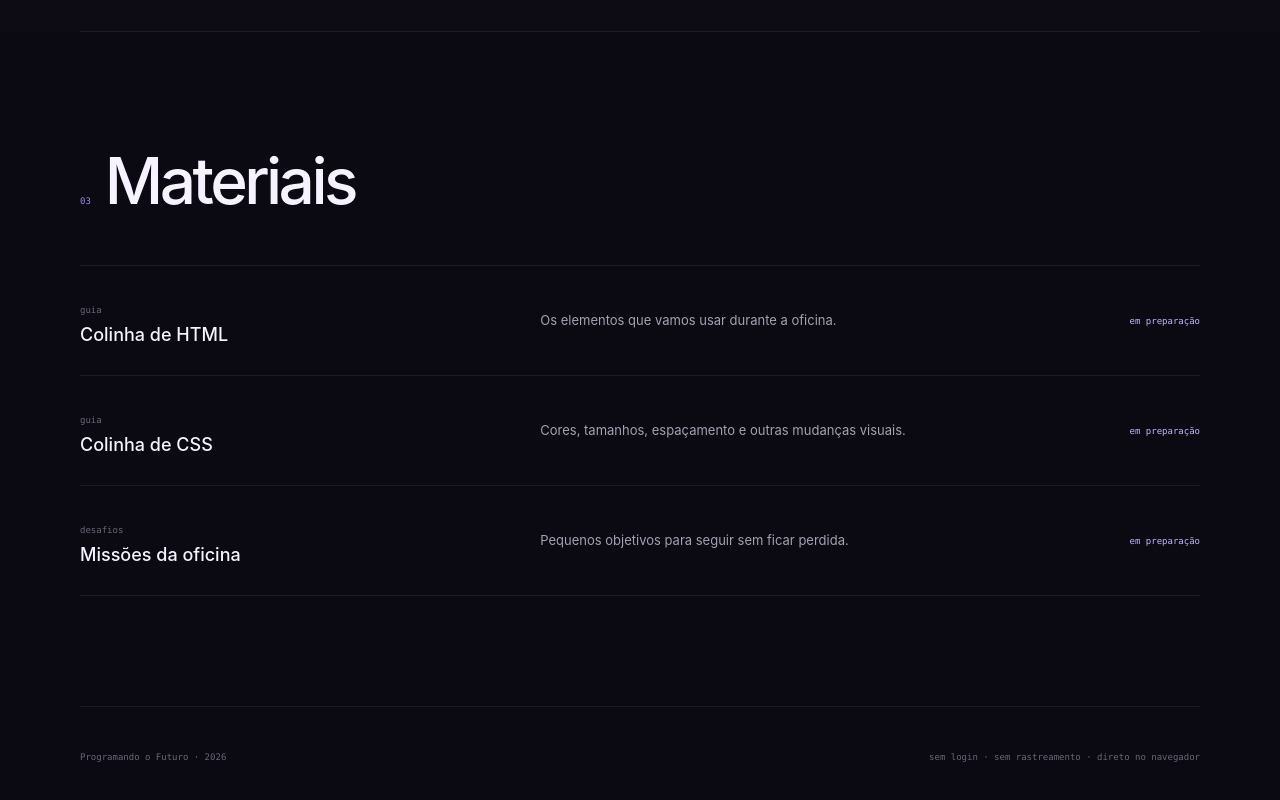
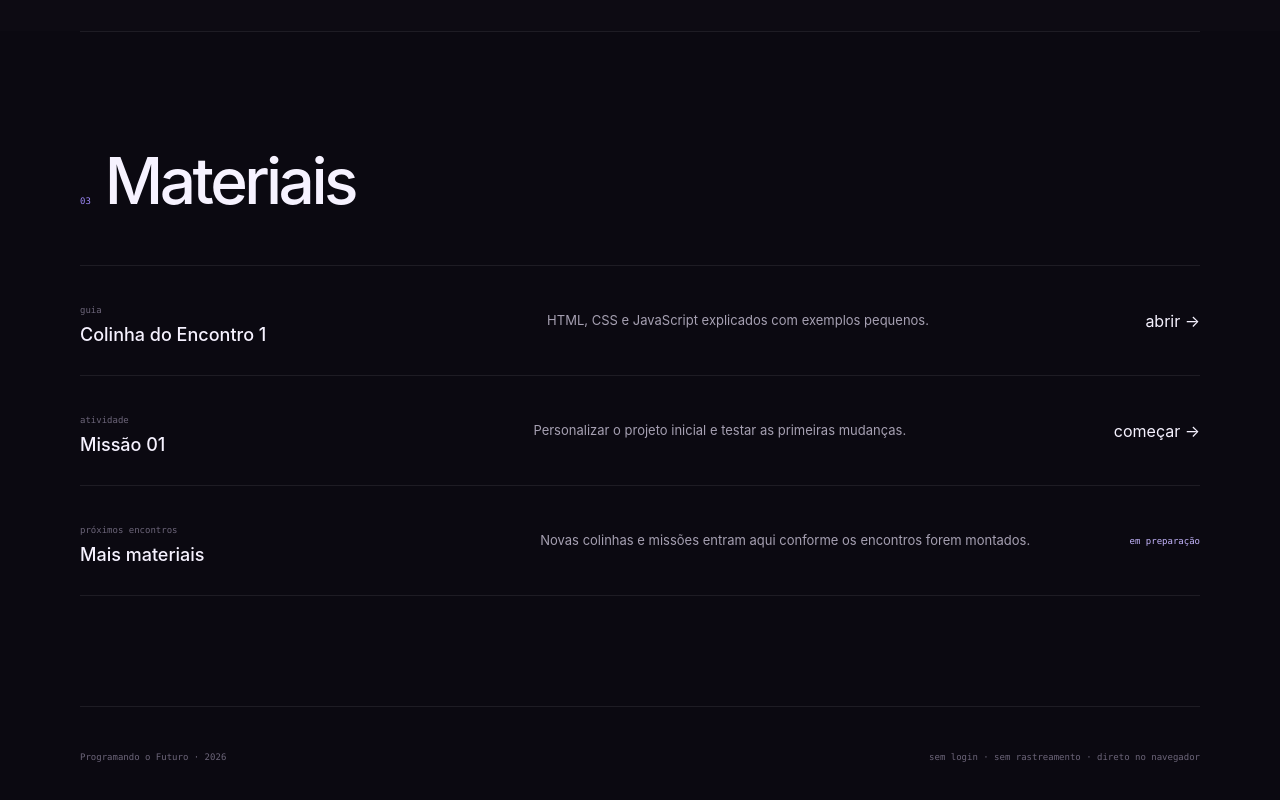
Before and after one commit to renaniii/portfolio, a React (Vite) app: page /oficina in a window 1280 px wide. Shown: the part 2455-3255 px from the top of the page. Built offline with nearby package versions, Linux system fonts and the light colour scheme.

Commit message:
feat: adiciona exemplos interativos ao laboratorio

```diff
--- a/src/pages/Workshop.tsx
+++ b/src/pages/Workshop.tsx
@@ -4,14 +4,32 @@ import { Link, useSearchParams } from 'react-router'
 import PageMeta from '../components/PageMeta'
 import './Workshop.css'
 
-const starterHtml = `<main class="card">
+type EditorTab = 'html' | 'css' | 'js'
+type PresetKey = 'base' | 'encontro-1' | 'html-basico' | 'css-basico' | 'js-basico'
+
+type LabPreset = {
+  label: string
+  instruction: string
+  html: string
+  css: string
+  js: string
+  tab: EditorTab
+  filename: string
+}
+
+const presets: Record<PresetKey, LabPreset> = {
+  base: {
+    label: 'projeto livre',
+    instruction: 'Mexa no código, observe o resultado e teste suas ideias.',
+    tab: 'html',
+    filename: 'meu-projeto.html',
+    html: `<main class="card">
   <p class="tag">meu primeiro projeto</p>
   <h1>Olá, mundo!</h1>
   <p>Eu fiz isso com HTML, CSS e JavaScript.</p>
   <button id="botao">clique aqui</button>
-</main>`
-
-const starterCss = `body {
+</main>`,
+    css: `body {
   margin: 0;
   min-height: 100vh;
   display: grid;
@@ -42,24 +60,29 @@ button {
   color: #111018;
   font-weight: 700;
   cursor: pointer;
-}`
-
-const starterJs = `const botao = document.querySelector('#botao')
+}`,
+    js: `const botao = document.querySelector('#botao')
 
 botao.addEventListener('click', () => {
   botao.textContent = 'funcionou ✦'
-})`
+})`,
+  },
 
-const encounterOneHtml = `<main class="cartao">
+  'encontro-1': {
+    label: 'missão 01',
+    instruction:
+      'Mude um texto, uma cor e a mensagem do botão. Depois faça mais uma alteração por conta própria.',
+    tab: 'html',
+    filename: 'missao-01.html',
+    html: `<main class="cartao">
   <p class="etiqueta">meu primeiro site</p>
   <h1>Oi! Eu criei essa página.</h1>
   <p class="texto">Troque esse texto por alguma coisa que você gosta.</p>
 
   <button id="surpresa">mostrar mensagem</button>
   <p id="mensagem"></p>
-</main>`
-
-const encounterOneCss = `body {
+</main>`,
+    css: `body {
   margin: 0;
   min-height: 100vh;
   display: grid;
@@ -104,29 +127,142 @@ button {
 
 #mensagem {
   color: #c8bdf7;
-}`
-
-const encounterOneJs = `const botao = document.querySelector('#surpresa')
+}`,
+    js: `const botao = document.querySelector('#surpresa')
 const mensagem = document.querySelector('#mensagem')
 
 botao.addEventListener('click', () => {
   mensagem.textContent = 'Você acabou de fazer o JavaScript responder ao seu clique :)'
-})`
+})`,
+  },
 
-type EditorTab = 'html' | 'css' | 'js'
+  'html-basico': {
+    label: 'exemplo de HTML',
+    instruction:
+      'Troque o título e o parágrafo. Depois adicione mais uma linha com uma tag <p>.',
+    tab: 'html',
+    filename: 'exemplo-html.html',
+    html: `<main>
+  <h1>Meu primeiro título</h1>
+  <p>Esse texto veio do HTML.</p>
+  <button>um botão</button>
+</main>`,
+    css: `body {
+  margin: 0;
+  min-height: 100vh;
+  display: grid;
+  place-items: center;
+  background: #f4f0ff;
+  color: #211b30;
+  font-family: system-ui, sans-serif;
+}
+
+main {
+  width: min(420px, 80vw);
+  padding: 32px;
+}
+
+button {
+  padding: 10px 14px;
+}`,
+    js: '',
+  },
+
+  'css-basico': {
+    label: 'exemplo de CSS',
+    instruction:
+      'Mude background, color e border-radius. Veja cada mudança aparecer na hora.',
+    tab: 'css',
+    filename: 'exemplo-css.html',
+    html: `<main class="caixa">
+  <h1>CSS muda a aparência.</h1>
+  <p>Teste outras cores, tamanhos e formas.</p>
+</main>`,
+    css: `body {
+  margin: 0;
+  min-height: 100vh;
+  display: grid;
+  place-items: center;
+  background: #171321;
+  font-family: system-ui, sans-serif;
+}
+
+.caixa {
+  width: min(420px, 80vw);
+  padding: 32px;
+  background: #9b87f5;
+  color: #171321;
+  border-radius: 18px;
+}
+
+h1 {
+  font-size: 32px;
+}`,
+    js: '',
+  },
+
+  'js-basico': {
+    label: 'exemplo de JavaScript',
+    instruction:
+      'Clique no botão e depois troque a frase dentro de textContent.',
+    tab: 'js',
+    filename: 'exemplo-javascript.html',
+    html: `<main>
+  <h1>JavaScript faz coisas acontecerem.</h1>
+  <button id="teste">testar</button>
+  <p id="resposta">Nada aconteceu ainda.</p>
+</main>`,
+    css: `body {
+  margin: 0;
+  min-height: 100vh;
+  display: grid;
+  place-items: center;
+  background: #171321;
+  color: #f8f4ff;
+  font-family: system-ui, sans-serif;
+}
+
+main {
+  width: min(430px, 80vw);
+  text-align: center;
+}
+
+button {
+  padding: 10px 16px;
+  border: 0;
+  border-radius: 8px;
+  background: #a78bfa;
+  color: #171321;
+  font-weight: 700;
+  cursor: pointer;
+}`,
+    js: `const botao = document.querySelector('#teste')
+const resposta = document.querySelector('#resposta')
+
+botao.addEventListener('click', () => {
+  resposta.textContent = 'Funcionou! O JavaScript mudou a página.'
+})`,
+  },
+}
 
 function Workshop() {
   const [searchParams] = useSearchParams()
-  const isEncounterOne = searchParams.get('preset') === 'encontro-1'
+  const presetParam = searchParams.get('preset')
+  const presetKey: PresetKey =
+    presetParam && presetParam in presets ? (presetParam as PresetKey) : 'base'
+  const preset = presets[presetKey]
 
-  const initialHtml = isEncounterOne ? encounterOneHtml : starterHtml
-  const initialCss = isEncounterOne ? encounterOneCss : starterCss
-  const initialJs = isEncounterOne ? encounterOneJs : starterJs
+  const [tab, setTab] = useState<EditorTab>(preset.tab)
+  const [html, setHtml] = useState(preset.html)
+  const [css, setCss] = useState(preset.css)
+  const [js, setJs] = useState(preset.js)
 
-  const [tab, setTab] = useState<EditorTab>('html')
-  const [html, setHtml] = useState(initialHtml)
-  const [css, setCss] = useState(initialCss)
-  const [js, setJs] = useState(initialJs)
+  useEffect(() => {
+    setHtml(preset.html)
+    setCss(preset.css)
+    setJs(preset.js)
+    setTab(preset.tab)
+  }, [preset])
 
   useEffect(() => {
     if (!window.location.hash) return
@@ -135,7 +271,7 @@ function Workshop() {
     window.requestAnimationFrame(() => {
       document.getElementById(id)?.scrollIntoView({ behavior: 'smooth' })
     })
-  }, [])
+  }, [presetKey])
 
   const preview = useMemo(() => {
     const safeJs = js.replace(/<\/script/gi, '<\\/script')
@@ -166,10 +302,10 @@ function Workshop() {
   }, [html, css, js])
 
   const resetProject = () => {
-    setHtml(initialHtml)
-    setCss(initialCss)
-    setJs(initialJs)
-    setTab('html')
+    setHtml(preset.html)
+    setCss(preset.css)
+    setJs(preset.js)
+    setTab(preset.tab)
   }
 
   const exportProject = () => {
@@ -178,7 +314,7 @@ function Workshop() {
     const link = document.createElement('a')
 
     link.href = url
-    link.download = isEncounterOne ? 'missao-01.html' : 'meu-projeto.html'
+    link.download = preset.filename
     link.click()
 
     URL.revokeObjectURL(url)
@@ -299,14 +435,15 @@ function Workshop() {
               Não tem como “estragar” nada: se ficar confuso, use restaurar.
             </p>
 
-            {isEncounterOne && (
+            {presetKey !== 'base' && (
               <div className="lab-mission">
-                <span>missão 01 carregada</span>
-                <p>
-                  Mude um texto, uma cor e a mensagem do botão. Depois faça mais
-                  uma alteração por conta própria.
-                </p>
-                <Link to="/oficina/encontro-1">ver instruções do encontro ↑</Link>
+                <span>{preset.label} carregado</span>
+                <p>{preset.instruction}</p>
+                {presetKey === 'encontro-1' ? (
+                  <Link to="/oficina/encontro-1">ver encontro ↑</Link>
+                ) : (
+                  <Link to="/oficina/encontro-1#colinha">ver colinha ↑</Link>
+                )}
               </div>
             )}
 
@@ -368,27 +505,31 @@ function Workshop() {
             <article>
               <div>
                 <span>guia</span>
-                <h3>Colinha de HTML</h3>
+                <h3>Colinha do Encontro 1</h3>
               </div>
-              <p>Os elementos que vamos usar durante a oficina.</p>
-              <span className="material-status">em preparação</span>
+              <p>HTML, CSS e JavaScript explicados com exemplos pequenos.</p>
+              <Link className="material-link" to="/oficina/encontro-1#colinha">
+                abrir →
+              </Link>
             </article>
 
             <article>
               <div>
-                <span>guia</span>
-                <h3>Colinha de CSS</h3>
+                <span>atividade</span>
+                <h3>Missão 01</h3>
               </div>
-              <p>Cores, tamanhos, espaçamento e outras mudanças visuais.</p>
-              <span className="material-status">em preparação</span>
+              <p>Personalizar o projeto inicial e testar as primeiras mudanças.</p>
+              <Link className="material-link" to="/oficina?preset=encontro-1#laboratorio">
+                começar →
+              </Link>
             </article>
 
             <article>
               <div>
-                <span>desafios</span>
-                <h3>Missões da oficina</h3>
+                <span>próximos encontros</span>
+                <h3>Mais materiais</h3>
               </div>
-              <p>Pequenos objetivos para seguir sem ficar perdida.</p>
+              <p>Novas colinhas e missões entram aqui conforme os encontros forem montados.</p>
               <span className="material-status">em preparação</span>
             </article>
           </div>
```
